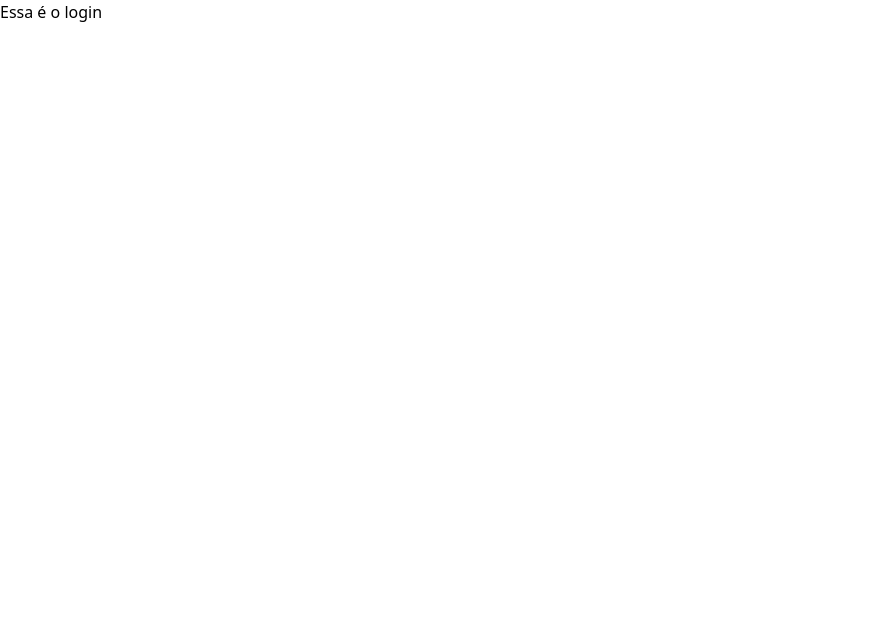
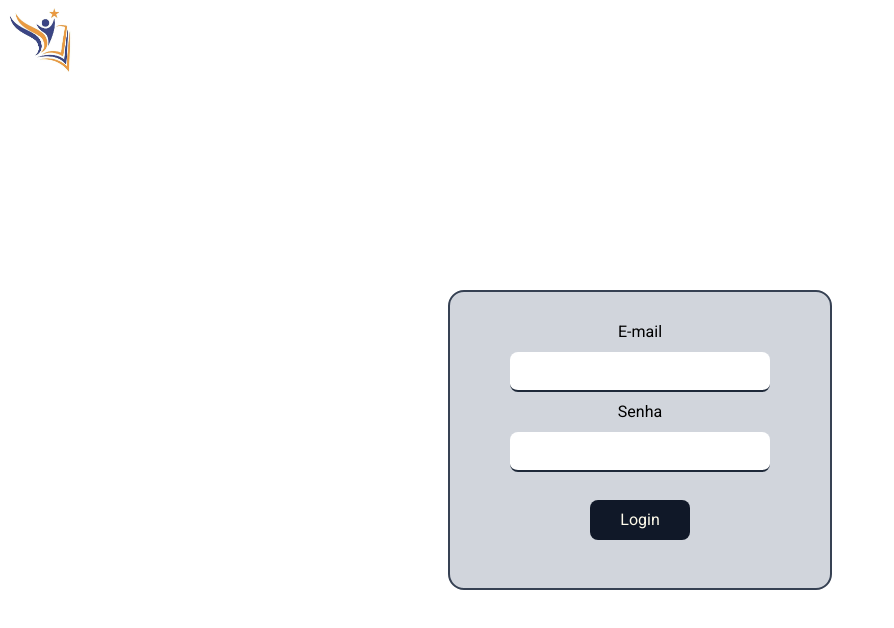
Before and after one commit to LuisBarbosaGit/OpenEducation, a Next.js app: page /login in a window 1280 px wide. Shown: the top 628 px of the page, without its empty margins (0-894 px from the left). Built offline with nearby package versions, Linux system fonts and the light colour scheme.

Commit message:
Começando o Login

```diff
--- /dev/null
+++ b/src/app/components/FormLogin/FormLogin.tsx
@@ -0,0 +1,17 @@
+export default function FormLogin(){
+    return(
+        <div className=" w-96 flex-col h-75 gap-1 bg-gray-300 border-2 border-gray-700 rounded-2xl flex justify-center items-center ">
+
+            <form action="" className="text-center flex flex-col gap-2 items-center">
+                <label htmlFor="email" className="font-Roboto">E-mail</label>
+                <input type="email" name="email" id="email" className="w-65 h-10 rounded-lg bg-white border-b-2  border-gray-800" />
+                <label htmlFor="password" className="font-Roboto">Senha</label>
+                <input type="password" name="password" id="password" className="w-65 h-10 rounded-lg bg-white border-b-2 border-gray-800" />
+                <div className="flex items-center gap-2.5 m-5 justify-between">
+                    <button type="submit" className=" font-Roboto w-25 h-10 rounded-lg bg-gray-900 text-amber-50 hover:scale-105 cursor-pointer">Login</button>
+
+                </div>
+            </form>
+        </div>
+    )
+}
--- a/src/app/login/page.tsx
+++ b/src/app/login/page.tsx
@@ -1,7 +1,16 @@
+import FormLogin from "../components/FormLogin/FormLogin";
+
+
 export default function Login(){
     return (
-        <div>
-          <h1>Essa é o login</h1>
+      <>
+        <div className="h-[10vh] flex items-center">
+          <img src="/logo.webp" alt="Logo" className="w-20 h-20" />
         </div>
+        <div className="flex items-center justify-center h-[90vh] ">
+          <FormLogin/>
+        </div>
+      </>
+
     )
 }
```
Also changed, not shown: public/logo.webp (added).
